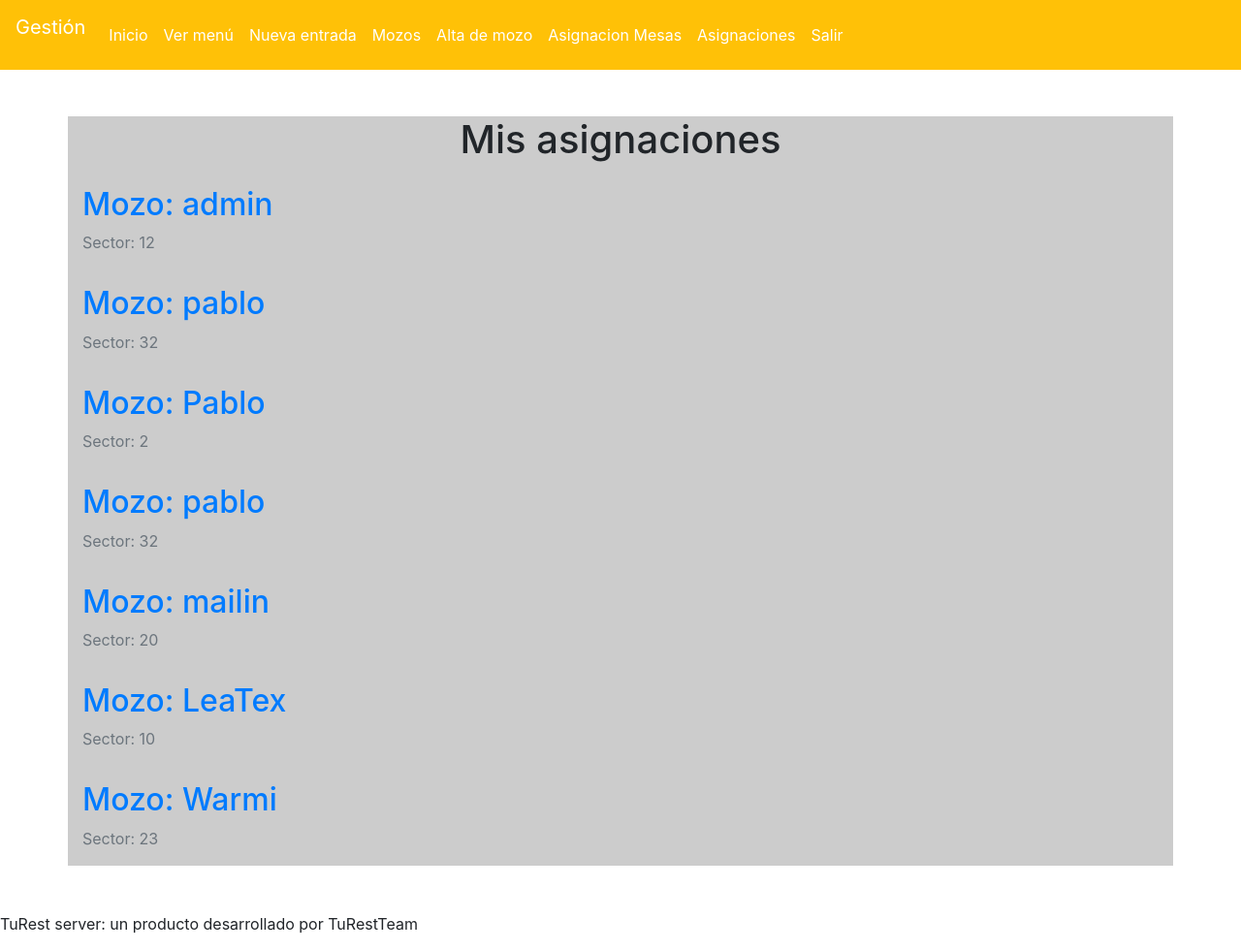
After one commit to LeaTex/UNQ-iisoft-2021c1-turest, a Django app: page /panel/asignaciones in a window 1280 px wide. The commit adds this page. Shown: the whole page at 97% size. Run offline with Django 3.2, Linux system fonts and the light colour scheme; a user stored in the database is signed in; data comes from the database, SQL or seed files in the repository; both versions use the stored data as it was after the commit; some libraries are stand-ins or nearby versions.

Commit message:
Asignación de mesas con nuevo modelo db

```diff
--- a/administracion/admin.py
+++ b/administracion/admin.py
@@ -1,6 +1,8 @@
 from django.contrib import admin
-from .models import Item, Mozo
+from .models import Item, Mozo, AsignacionMesa, Test
 
 # Register your models here.
 admin.site.register(Item)
 admin.site.register(Mozo)
+admin.site.register(AsignacionMesa)
+admin.site.register(Test)
--- a/administracion/models.py
+++ b/administracion/models.py
@@ -30,3 +30,27 @@ class Mozo(models.Model):
 
 	def __str__(self):
 		return self.nombre
+
+class AsignacionMesa(models.Model):
+	author = models.ForeignKey('auth.User', on_delete=models.CASCADE)
+	mozo = models.CharField(max_length=200)
+	sector = models.PositiveIntegerField()
+
+	def publish(self):
+		self.updateDate = timezone.now()
+		self.save()
+
+	def __str__(self):
+		return self.mozo
+
+class Test(models.Model):
+	author = models.ForeignKey('auth.User', on_delete=models.CASCADE)
+	nombre = models.CharField(max_length=200)
+	sector = models.PositiveIntegerField()
+
+	def publish(self):
+		self.updateDate = timezone.now()
+		self.save()
+
+	def __str__(self):
+		return self.nombre
--- /dev/null
+++ b/administracion/templates/admin/asignaciones.html
@@ -0,0 +1,16 @@
+{% extends 'panelStructure.html' %}
+{% block content %}
+	<div class="row mt-5">
+		<div class="col-12">
+			<h1 class="text-center">Mis asignaciones</h1>
+		</div>
+	</div>
+	{% for asignacion in asignaciones %}
+		<article class="row mt-3">
+			<div class="col-12">
+				<h2 class="text-primary">Mozo: {{asignacion.mozo}}</h2>
+				<p class="text-secondary">Sector: {{asignacion.sector}}</p>
+			</div>
+		</article>
+	{% endfor %}
+{% endblock %}
--- a/administracion/templates/panelStructure.html
+++ b/administracion/templates/panelStructure.html
@@ -20,7 +20,10 @@
 					<li><a class="nav-link text-white" href="{% url 'itemNew' %}"><span class="glyphicon glyphicon-plus"> Nueva entrada</span></a></li>
                     <li><a class="nav-link text-white" href="{% url 'mozoList' %}">Mozos</a></li>
                     <li><a class="nav-link text-white" href="{% url 'mozoNew' %}"><span class="glyphicon glyphicon-plus"> Alta de mozo</span></a></li>
+					<li><a class="nav-link text-white" href="{% url 'asignacionNew' %}"><span class="glyphicon glyphicon-plus"> Asignacion Mesas</span></a></li>
+					<li><a class="nav-link text-white" href="{% url 'asignacionesList' %}"><span class="glyphicon glyphicon-plus"> Asignaciones</span></a></li>
 					<li><a class="nav-link text-white" href="{% url 'salir' %}">Salir</a></li>
+
 				</ul>
 			</div>
 		</nav>
--- a/administracion/urls.py
+++ b/administracion/urls.py
@@ -9,4 +9,7 @@ urlpatterns = [
 	path('itemChange/<int:pk>/', views.itemChange, name='itemChange'),
 	path('mozos', views.mozoList, name='mozoList'),
 	path('mozoNew', views.mozoNew, name='mozoNew'),
+	path('asignacionMesa', views.asignacionNew, name='asignacionNew'),
+	path('asignaciones', views.asignacionesList, name='asignacionesList'),
+
 ]
--- a/administracion/views.py
+++ b/administracion/views.py
@@ -1,7 +1,7 @@
 from django.shortcuts import render, get_object_or_404, redirect
 from django.utils import timezone
-from .models import Item,Mozo
-from .forms import ItemForm, MozoForm
+from .models import Item,Mozo, AsignacionMesa
+from .forms import ItemForm, MozoForm, AsignacionMesaForm
 from django.contrib.auth.decorators import login_required
 
 @login_required
@@ -59,3 +59,21 @@ def mozoNew(request):
 @login_required
 def mozoList(request):
 	return render(request, 'admin/mozos.html', {'mozos':Mozo.objects.all()})
+
+
+@login_required
+def asignacionNew(request):
+	if request.method == "POST":
+		form = AsignacionMesaForm(request.POST)
+		if form.is_valid():
+			asignacion = form.save(commit=False)
+			asignacion.author = request.user
+			asignacion.published_date = timezone.now()
+			asignacion.save()
+			return redirect('asignacionesList')
+	else:
+		return render(request, 'admin/asignacionMesa.html',{'form': AsignacionMesaForm()})
+
+@login_required
+def asignacionesList(request):
+	return render(request, 'admin/asignaciones.html', {'asignaciones': AsignacionMesa.objects.all()})
```
Also changed, not shown: administracion/forms.py (+6 -1 lines), administracion/templates/admin/asignacionMesa.html (added, +8 -0 lines), administracion/migrations/0001_initial.py, administracion/migrations/0002_test.py (added), db.sqlite3, dbbk.sqlite3 (added), 1 other file.
